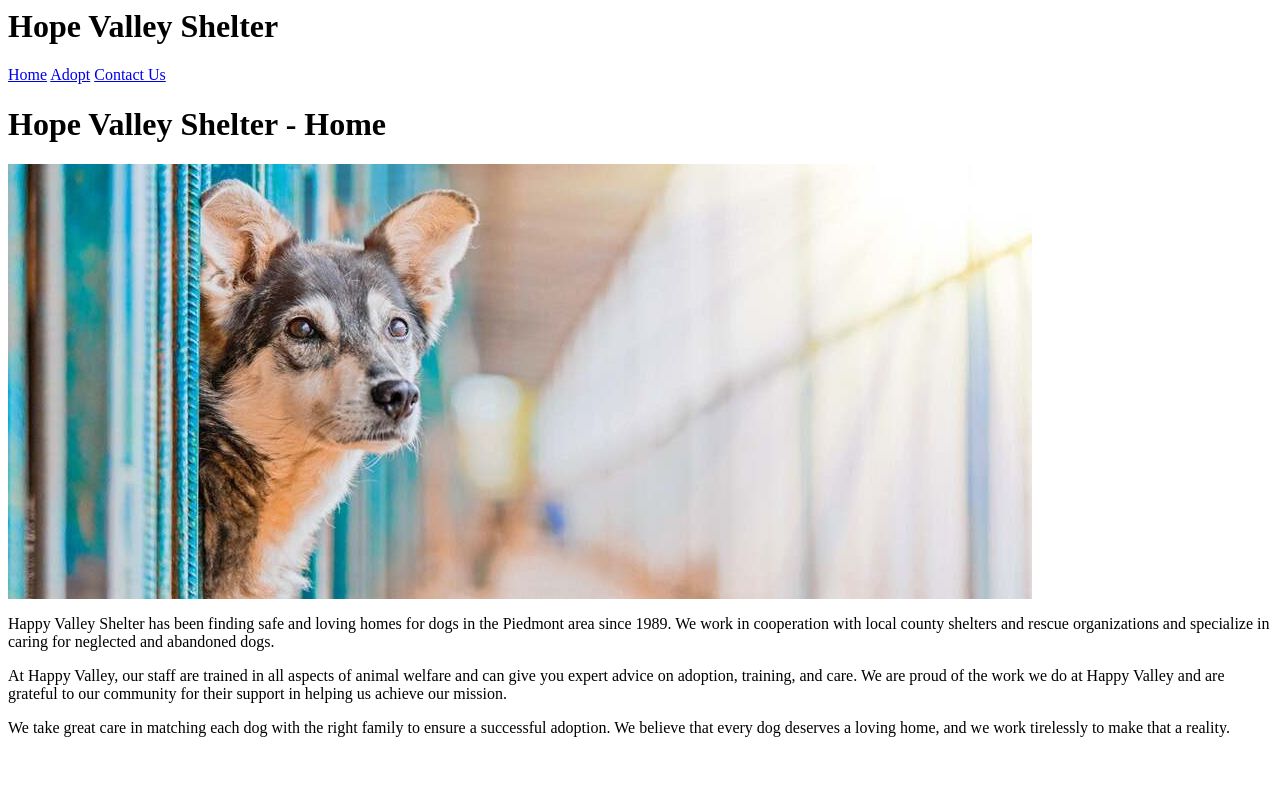
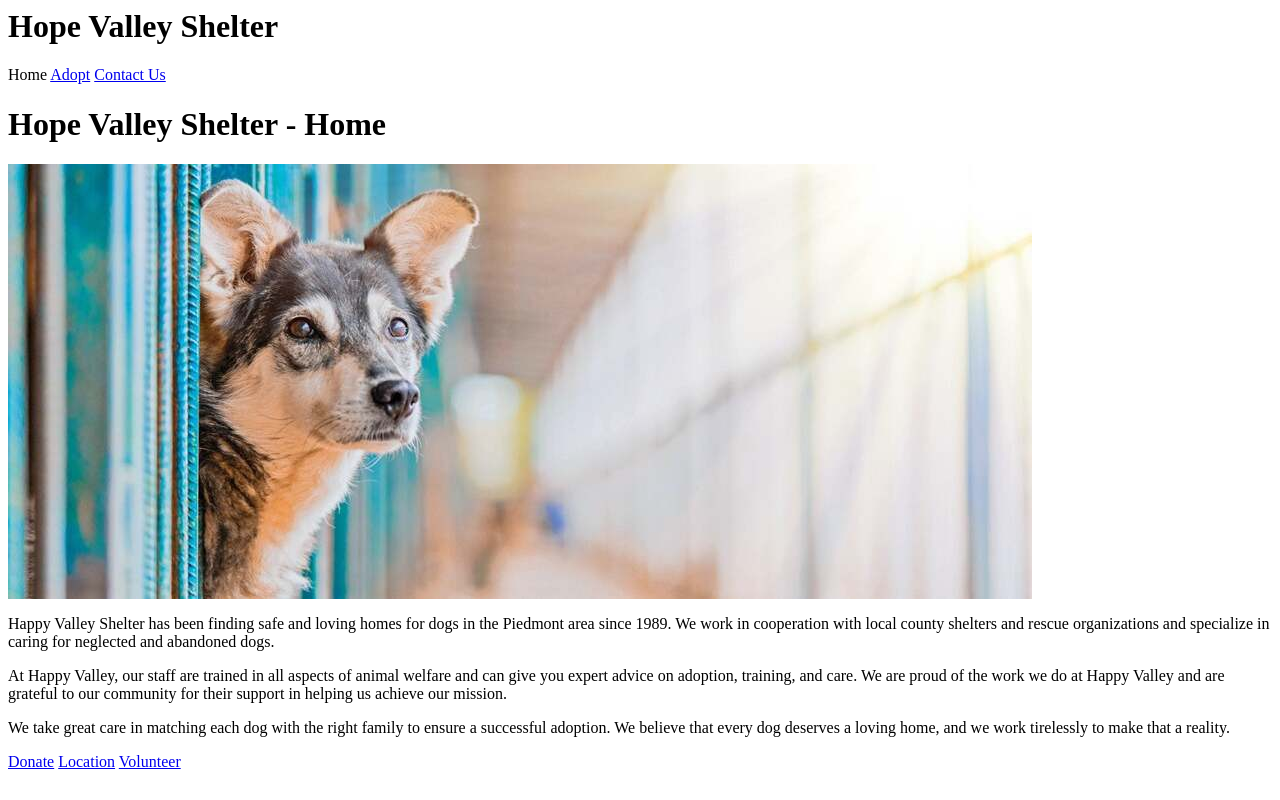
Before and after one commit to Momentum-NCCU-Part-Time/html-dog-adoption-site-gatejarr, a plain HTML site: page index.html in a window 1280 px wide. Drawn offline with Linux system fonts and the light colour scheme.

Commit message:
added footers and pages

```diff
--- a/index.html
+++ b/index.html
@@ -7,8 +7,8 @@
 <header>
     <h1>Hope Valley Shelter</h1>
     <nav>
-        <a href="#">Home</a>
-        <a href="adoption.html">Adopt</a></li>
+        Home
+        <a href="adoption.html">Adopt</a>
         <a href="contact.html">Contact Us</a>
     </nav>
 </header>
@@ -25,4 +25,11 @@
         We believe that every dog deserves a loving home, and we work tirelessly to make that a reality.
     </p>
 </body>
+<footer>
+    <nav>
+        <a href="donate.html">Donate</a>
+        <a href="location.html">Location</a>
+        <a href="volunteer.html">Volunteer</a>
+    </nav>
+</footer>
 </html>
```
Also changed, not shown: adoption.html (+1 -0 lines), contact.html (+2 -1 lines), donate.html (added), location.html (added), volunteer.html (added).
